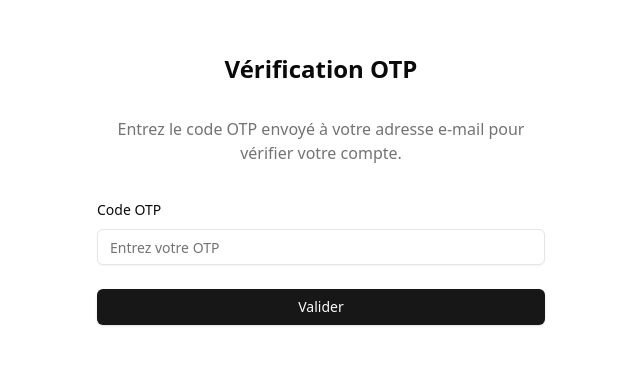
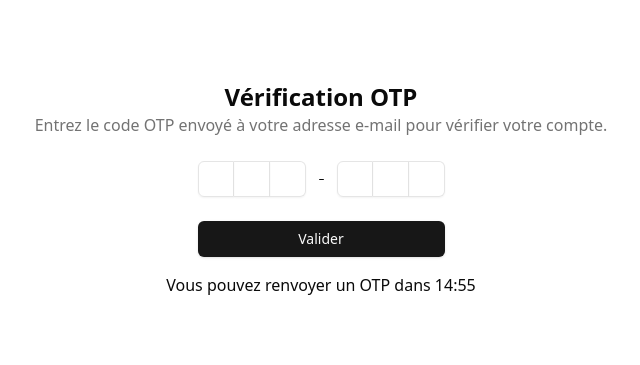
Before and after one commit to jmsjrz/Planr_Project_FRONTEND, a React (Vite) app in the folder planr_frontend/: page /verify-otp in a window 1280 px wide. Shown: the part 211-576 px from the top of the page, without its empty margins (319-959 px from the left). Built offline with nearby package versions, Linux system fonts and the light colour scheme.

Commit message:
feat: Add input-otp package for OTP input and implement on ForgotPasswordPage, implement a checkExistingRegistration for OTP validation.

```diff
--- a/planr_frontend/package.json
+++ b/planr_frontend/package.json
@@ -17,6 +17,7 @@
     "axios": "^1.7.7",
     "class-variance-authority": "^0.7.0",
     "clsx": "^2.1.1",
+    "input-otp": "^1.2.4",
     "lucide-react": "^0.451.0",
     "react": "^18.3.1",
     "react-dom": "^18.3.1",
--- a/planr_frontend/src/App.tsx
+++ b/planr_frontend/src/App.tsx
@@ -5,6 +5,7 @@ import LoginPage from "./pages/LoginPage";
 import RegisterPage from "./pages/RegisterPage";
 import ForgotPasswordPage from "./pages/ForgotPasswordPage";
 import OtpValidationPage from "./pages/OtpValidationPage";
+import DashboardPage from "./pages/DashboardPage";
 
 function App() {
   return (
@@ -16,6 +17,7 @@ function App() {
           <Route path="/register" element={<RegisterPage />} />
           <Route path="/verify-otp" element={<OtpValidationPage />} />
           <Route path="/forgot-password" element={<ForgotPasswordPage />} />
+          <Route path="/dashboard" element={<DashboardPage />} />{" "}
         </Routes>
       </AuthProvider>
     </Router>
--- /dev/null
+++ b/planr_frontend/src/components/ui/input-otp.tsx
@@ -0,0 +1,69 @@
+import * as React from "react"
+import { DashIcon } from "@radix-ui/react-icons"
+import { OTPInput, OTPInputContext } from "input-otp"
+
+import { cn } from "@/lib/utils"
+
+const InputOTP = React.forwardRef<
+  React.ElementRef<typeof OTPInput>,
+  React.ComponentPropsWithoutRef<typeof OTPInput>
+>(({ className, containerClassName, ...props }, ref) => (
+  <OTPInput
+    ref={ref}
+    containerClassName={cn(
+      "flex items-center gap-2 has-[:disabled]:opacity-50",
+      containerClassName
+    )}
+    className={cn("disabled:cursor-not-allowed", className)}
+    {...props}
+  />
+))
+InputOTP.displayName = "InputOTP"
+
+const InputOTPGroup = React.forwardRef<
+  React.ElementRef<"div">,
+  React.ComponentPropsWithoutRef<"div">
+>(({ className, ...props }, ref) => (
+  <div ref={ref} className={cn("flex items-center", className)} {...props} />
+))
+InputOTPGroup.displayName = "InputOTPGroup"
+
+const InputOTPSlot = React.forwardRef<
+  React.ElementRef<"div">,
+  React.ComponentPropsWithoutRef<"div"> & { index: number }
+>(({ index, className, ...props }, ref) => {
+  const inputOTPContext = React.useContext(OTPInputContext)
+  const { char, hasFakeCaret, isActive } = inputOTPContext.slots[index]
+
+  return (
+    <div
+      ref={ref}
+      className={cn(
+        "relative flex h-9 w-9 items-center justify-center border-y border-r border-input text-sm shadow-sm transition-all first:rounded-l-md first:border-l last:rounded-r-md",
+        isActive && "z-10 ring-1 ring-ring",
+        className
+      )}
+      {...props}
+    >
+      {char}
+      {hasFakeCaret && (
+        <div className="pointer-events-none absolute inset-0 flex items-center justify-center">
+          <div className="h-4 w-px animate-caret-blink bg-foreground duration-1000" />
+        </div>
+      )}
+    </div>
+  )
+})
+InputOTPSlot.displayName = "InputOTPSlot"
+
+const InputOTPSeparator = React.forwardRef<
+  React.ElementRef<"div">,
+  React.ComponentPropsWithoutRef<"div">
+>(({ ...props }, ref) => (
+  <div ref={ref} role="separator" {...props}>
+    <DashIcon />
+  </div>
+))
+InputOTPSeparator.displayName = "InputOTPSeparator"
+
+export { InputOTP, InputOTPGroup, InputOTPSlot, InputOTPSeparator }
--- /dev/null
+++ b/planr_frontend/src/pages/DashboardPage.tsx
@@ -0,0 +1,9 @@
+export default function DashboardPage() {
+  return (
+    <div className="flex flex-col min-h-screen items-center justify-center">
+      <h1 className="text-4xl font-bold">
+        Bienvenue sur votre tableau de bord
+      </h1>
+    </div>
+  );
+}
--- a/planr_frontend/src/pages/ForgotPasswordPage.tsx
+++ b/planr_frontend/src/pages/ForgotPasswordPage.tsx
@@ -22,6 +22,7 @@ export default function ForgotPasswordPage() {
     try {
       await requestPasswordReset(email);
       setSuccessMessage("Lien de réinitialisation envoyé avec succès !");
+      setTimeout(() => setSuccessMessage(""), 5000); // Masquer le message après 5 secondes
     } catch (error) {
       setErrorMessage(
         "Échec de la demande de réinitialisation. Veuillez réessayer."
--- a/planr_frontend/src/pages/LoginPage.tsx
+++ b/planr_frontend/src/pages/LoginPage.tsx
@@ -1,5 +1,5 @@
 import { useState } from "react";
-import { Link } from "react-router-dom";
+import { Link, useNavigate } from "react-router-dom"; // Importation de useNavigate
 import { useAuth } from "@/context/AuthContext";
 import { Button } from "@/components/ui/button";
 import { Input } from "@/components/ui/input";
@@ -11,16 +11,21 @@ export default function LoginPage() {
   const [email, setEmail] = useState("");
   const [password, setPassword] = useState("");
   const [loading, setLoading] = useState(false);
+  const [errorMessage, setErrorMessage] = useState<string>("");
   const { login } = useAuth(); // Récupération de la fonction login depuis le contexte
+  const navigate = useNavigate(); // Initialisation du hook navigate pour la redirection
 
   const handleLogin = async (e: React.FormEvent) => {
     e.preventDefault();
     setLoading(true);
+    setErrorMessage("");
+
     try {
-      await login(email, password);
+      await login(email, password); // Appel de la fonction de connexion
+      // Si la connexion est réussie, redirection vers le tableau de bord
+      navigate("/dashboard");
     } catch (error) {
-      console.error("Échec de la connexion", error);
-      // Affiche une notification d'échec
+      setErrorMessage("Échec de la connexion. Vérifiez vos identifiants.");
     } finally {
       setLoading(false);
     }
@@ -40,6 +45,9 @@ export default function LoginPage() {
                 Entrez vos identifiants ci-dessous
               </p>
             </div>
+            {errorMessage && (
+              <p className="text-red-600 text-center">{errorMessage}</p>
+            )}
             <form onSubmit={handleLogin} className="space-y-6">
               <div className="space-y-2">
                 <Label htmlFor="email">Email</Label>
--- a/planr_frontend/src/pages/OtpValidationPage.tsx
+++ b/planr_frontend/src/pages/OtpValidationPage.tsx
@@ -1,18 +1,55 @@
-import { useState } from "react";
+import { useEffect, useState } from "react";
 import { useNavigate } from "react-router-dom";
-import { verifyOtp } from "@/utils/api";
+import { verifyOtp, resendOtp } from "@/utils/api"; // Import de la fonction resendOtp
+import {
+  InputOTP,
+  InputOTPGroup,
+  InputOTPSeparator,
+  InputOTPSlot,
+} from "@/components/ui/input-otp";
 import { Button } from "@/components/ui/button";
-import { Input } from "@/components/ui/input";
-import { Label } from "@/components/ui/label";
 
 export default function OtpValidationPage() {
-  const [otp, setOtp] = useState<string>(""); // OTP saisi par l'utilisateur
+  const [otp, setOtp] = useState<string>(""); // Stockage de l'OTP complet
   const [loading, setLoading] = useState(false);
   const [errorMessage, setErrorMessage] = useState<string>("");
+  const [timeLeft, setTimeLeft] = useState(900); // Temps restant (15 minutes = 900 secondes)
+  const [canResend, setCanResend] = useState(false); // Statut du bouton de renvoi d'OTP
   const navigate = useNavigate();
 
-  // Récupérer le guest_token depuis localStorage (stocké lors de l'inscription)
+  // Fonction pour capturer chaque chiffre saisi dans l'OTP
+  const handleOtpChange = (value: string) => {
+    setOtp(value);
+  };
+
+  // Timer de 15 minutes pour demander un nouvel OTP
+  useEffect(() => {
+    if (timeLeft > 0) {
+      const timer = setInterval(() => {
+        setTimeLeft(timeLeft - 1);
+      }, 1000); // Réduit d'une seconde chaque seconde
+      return () => clearInterval(timer); // Nettoyage à la fin du composant
+    } else {
+      setCanResend(true); // Active le bouton de renvoi une fois le temps écoulé
+    }
+  }, [timeLeft]);
+
+  // Fonction pour renvoyer un OTP une fois le temps écoulé
+  const handleResendOtp = async () => {
+    try {
       const guestToken = localStorage.getItem("guest_token");
+      if (!guestToken) {
+        throw new Error("Token invité non trouvé");
+      }
+
+      // Appel de l'API pour renvoyer un OTP
+      await resendOtp(guestToken);
+      setTimeLeft(900); // Réinitialise le timer après renvoi d'OTP
+      setCanResend(false); // Désactive à nouveau le bouton de renvoi
+    } catch (error) {
+      setErrorMessage("Échec du renvoi de l'OTP. Veuillez réessayer.");
+    }
+  };
 
   const handleOtpSubmit = async (e: React.FormEvent) => {
     e.preventDefault();
@@ -20,15 +57,19 @@ export default function OtpValidationPage() {
     setErrorMessage("");
 
     try {
+      const guestToken = localStorage.getItem("guest_token");
+      if (!guestToken) {
+        throw new Error("Token non trouvé");
+      }
+
       // Appel de l'API pour vérifier l'OTP
-      const response = await verifyOtp(otp, guestToken!); // Assure-toi que guestToken est bien récupéré
+      const response = await verifyOtp(otp, guestToken);
 
       // Stocker les tokens JWT renvoyés par l'API
       localStorage.setItem("access_token", response.access);
       localStorage.setItem("refresh_token", response.refresh);
 
-      // Redirection vers la page protégée (ex. tableau de bord)
-      navigate("/dashboard");
+      navigate("/dashboard"); // Redirection vers le tableau de bord après succès
     } catch (error) {
       setErrorMessage("OTP invalide ou expiré, veuillez réessayer.");
     } finally {
@@ -36,33 +77,54 @@ export default function OtpValidationPage() {
     }
   };
 
+  // Fonction pour formater le temps en minutes et secondes
+  const formatTime = (time: number) => {
+    const minutes = Math.floor(time / 60);
+    const seconds = time % 60;
+    return `${minutes}:${seconds < 10 ? `0${seconds}` : seconds}`;
+  };
+
   return (
     <div className="flex flex-col min-h-screen items-center justify-center">
-      <div className="w-full max-w-md space-y-8">
       <h1 className="text-2xl font-bold text-center">Vérification OTP</h1>
       <p className="text-center text-muted-foreground">
         Entrez le code OTP envoyé à votre adresse e-mail pour vérifier votre
         compte.
       </p>
-        <form onSubmit={handleOtpSubmit} className="space-y-6">
-          <div className="space-y-2">
-            <Label htmlFor="otp">Code OTP</Label>
-            <Input
-              id="otp"
-              type="text"
-              value={otp}
-              onChange={(e) => setOtp(e.target.value)}
-              placeholder="Entrez votre OTP"
-              required
-            />
-          </div>
       {errorMessage && (
         <p className="text-red-600 text-center">{errorMessage}</p>
       )}
+
+      <form onSubmit={handleOtpSubmit} className="space-y-6">
+        {/* Utilisation du composant OTP */}
+        <InputOTP maxLength={6} onChange={handleOtpChange}>
+          <InputOTPGroup>
+            <InputOTPSlot index={0} />
+            <InputOTPSlot index={1} />
+            <InputOTPSlot index={2} />
+          </InputOTPGroup>
+          <InputOTPSeparator />
+          <InputOTPGroup>
+            <InputOTPSlot index={3} />
+            <InputOTPSlot index={4} />
+            <InputOTPSlot index={5} />
+          </InputOTPGroup>
+        </InputOTP>
+
         <Button type="submit" className="w-full" disabled={loading}>
           {loading ? "Validation en cours..." : "Valider"}
         </Button>
       </form>
+
+      {/* Timer de 15 minutes pour le renvoi d'OTP */}
+      <div className="mt-4 text-center">
+        {canResend ? (
+          <Button onClick={handleResendOtp} className="w-full">
+            Renvoyer un nouvel OTP
+          </Button>
+        ) : (
+          <p>Vous pouvez renvoyer un OTP dans {formatTime(timeLeft)}</p>
+        )}
       </div>
     </div>
   );
--- a/planr_frontend/src/pages/RegisterPage.tsx
+++ b/planr_frontend/src/pages/RegisterPage.tsx
@@ -1,6 +1,6 @@
 import { useState } from "react";
 import { useNavigate } from "react-router-dom";
-import { registerUser } from "@/utils/api"; // Fonction d'inscription
+import { registerUser, checkExistingRegistration } from "@/utils/api"; // Fonction d'inscription et vérification OTP
 import { Button } from "@/components/ui/button";
 import { Input } from "@/components/ui/input";
 import { Label } from "@/components/ui/label";
@@ -25,21 +25,27 @@ export default function RegisterPage() {
     }
 
     try {
-      // Appel de l'API pour l'inscription
+      // Vérifie si l'utilisateur est déjà en attente de validation OTP
+      const existingRegistration = await checkExistingRegistration(email);
+      if (existingRegistration && existingRegistration.guest_token) {
+        // Si un guest_token existe pour cet email, rediriger vers la page OTP
+        localStorage.setItem("guest_token", existingRegistration.guest_token);
+        localStorage.setItem("registered_email", email);
+        navigate("/verify-otp");
+        return;
+      }
+
+      // Si l'utilisateur n'a pas d'OTP en attente, procéder à l'inscription
       const response = await registerUser(email, password);
-
-      // Vérifier que la réponse contient bien les données attendues (guest_token, etc.)
       if (response && response.guest_token) {
-        // Stocker le guest_token pour la vérification OTP
+        // Stocker le guest_token et rediriger vers la page OTP
         localStorage.setItem("guest_token", response.guest_token);
-
-        // Rediriger vers la page de validation OTP
+        localStorage.setItem("registered_email", email);
         navigate("/verify-otp");
       } else {
         throw new Error("Réponse inattendue du serveur.");
       }
     } catch (error: any) {
-      // Si Axios renvoie une erreur, afficher l'erreur spécifique
       const errorMsg =
         error.response?.data?.message ||
         "Échec de l'inscription. Veuillez réessayer.";
@@ -53,6 +59,9 @@ export default function RegisterPage() {
     <div className="flex flex-col min-h-screen items-center justify-center">
       <div className="w-full max-w-md space-y-8">
         <h1 className="text-2xl font-bold text-center">Créer un compte</h1>
+        {errorMessage && (
+          <p className="text-red-600 text-center">{errorMessage}</p>
+        )}
         <form onSubmit={handleRegister} className="space-y-6">
           <div className="space-y-2">
             <Label htmlFor="email">Email</Label>
@@ -85,9 +94,6 @@ export default function RegisterPage() {
               required
             />
           </div>
-          {errorMessage && (
-            <p className="text-red-600 text-center">{errorMessage}</p>
-          )}
           <Button type="submit" className="w-full" disabled={loading}>
             {loading ? "Inscription en cours..." : "S'inscrire"}
           </Button>
--- a/planr_frontend/src/utils/api.ts
+++ b/planr_frontend/src/utils/api.ts
@@ -3,45 +3,42 @@ import axios from "axios";
 
 const API_BASE_URL = "http://127.0.0.1:8000";
 
-// Fonction d'inscription (via email ou téléphone)
+// Fonction pour vérifier si un email est déjà enregistré et en attente de validation OTP
+export const checkExistingRegistration = async (email: string) => {
+  try {
+    const response = await axios.post(`${API_BASE_URL}/users/check_registration/`, { email });
+    return response.data;
+  } catch (error) {
+    console.error("Erreur lors de la vérification de l'email", error);
+    return null;
+  }
+};
+
+// Fonction d'inscription (via email)
 export const registerUser = async (email: string, password: string) => {
-  const data: { email?: string; password?: string } = {};
+  const data = { email, password };
 
-  // Ajouter les valeurs uniquement si elles existent
-  if (email) {
-    data.email = email;
-  }
-  if (password) {
-    data.password = password;
-  }
-
-  // Envoyer la requête avec les données valides
   const response = await axios.post(`${API_BASE_URL}/users/register/`, data);
   return response.data;
 };
 
 // Fonction pour vérifier l'OTP
 export const verifyOtp = async (otp: string, guestToken: string) => {
-  // Le body contient l'OTP en tant que simple chaîne de caractères
   const response = await axios.post(
     `${API_BASE_URL}/users/verify-otp/`,
-    { otp },  // Le body ne contient que l'OTP fourni par l'utilisateur
+    { otp },
     {
       headers: {
-        Authorization: `Bearer ${guestToken}`,  // guestToken utilisé dans l'en-tête
+        Authorization: `Bearer ${guestToken}`,
       },
     }
   );
   return response.data;  // Renvoie les données du serveur (JWT tokens)
 };
 
-// Fonction pour authentifier un utilisateur (email/numéro de téléphone + mot de passe ou OTP)
+// Fonction pour authentifier un utilisateur
 export const loginUser = async (email?: string, phoneNumber?: string, password?: string) => {
-  const data = {
-    email: email || undefined,
-    phone_number: phoneNumber || undefined,
-    password: password || undefined,
-  };
+  const data = { email, phone_number: phoneNumber, password };
 
   const response = await axios.post(`${API_BASE_URL}/users/login/`, data);
   return response.data;
```
Also changed, not shown: 1 other file (tests, documents, lock files or other folders). Lines whose indentation alone changed are shown as unchanged.
